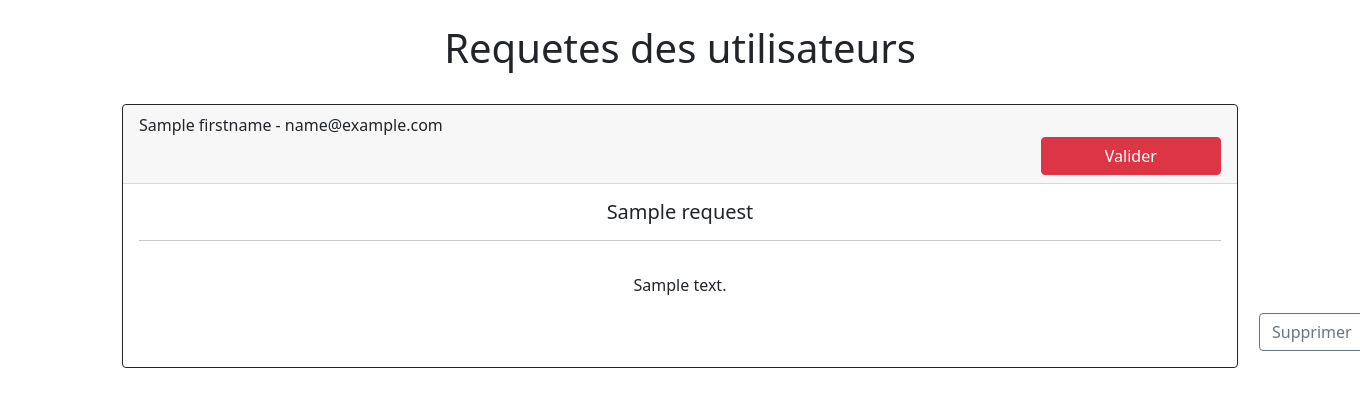
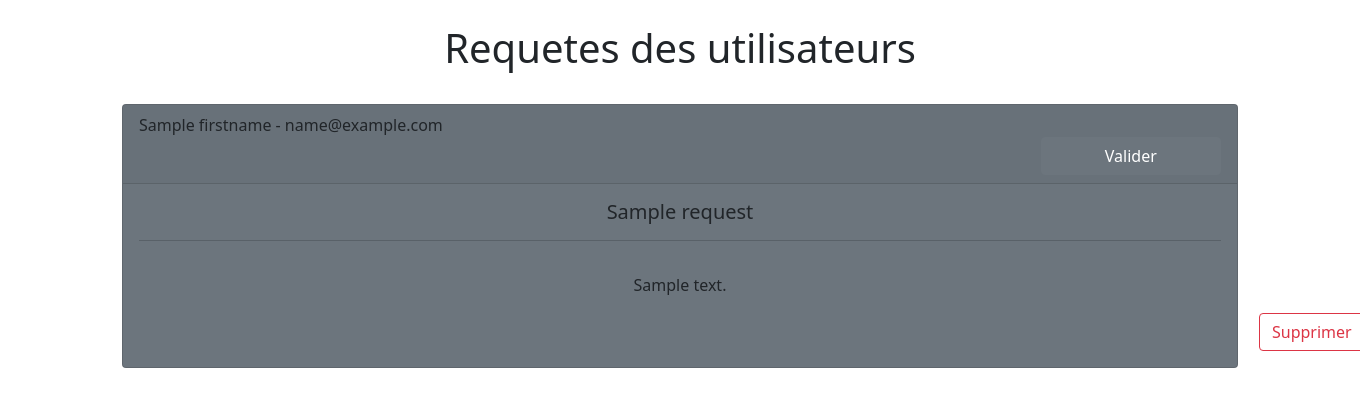
Before and after one commit to Jessica-Sand/lets-come-together, a Symfony app: template templates/admin/user_request/list.html.twig in a window 1360 px wide. Shown: the part 82-489 px from the top of the page. Run offline with Twig, Linux system fonts and the light colour scheme; the template is opened without the code that fills it: most values are stand-ins (such as "Sample title", 1, 10 or a date in 2020); some libraries are stand-ins or nearby versions.

Commit message:
Styling user Request

```diff
--- a/templates/admin/user_request/list.html.twig
+++ b/templates/admin/user_request/list.html.twig
@@ -18,26 +18,27 @@
 
 	<div class="container">
         {% for request in requests %}
-            <div class="card text-center border border-dark">
+            <div class="card text-center bg-secondary">
                 <div class="card-header">
-                        <div class="text-start">
-                            {{ request.firstname }} - {{ request.email }}
-                        </div>
-                        <div class="text-end">{% if request.status == 1 %}
+                    <div class="text-start">
+                        {{ request.firstname }} - {{ request.email }}
+                    </div>
+                    <div class="text-end">{% if request.status == 1 %}
                         <a href="{{ path('admin_request_status_change', {id:request.id}) }}">
                         <button type="button" class="btn btn-outline-success col-2">En attente</button>
                         </a>
                         {% else %}
                         <a href="{{ path('admin_request_status_change', {id:request.id}) }}">
-                        <button type="button" class="btn btn-danger col-2">Valider</button>
+                        <button type="button" class="btn btn-secondary col-2">Valider</button>
                         </a>
-                        {% endif %}</div>
+                        {% endif %}
+                    </div>
                 </div>
                 <div class="card-body">
                     <h5 class="card-title">{{ request.subject }}</h5>
                     <hr class="mt-3" style="margin-bottom: 2em">
                     <p class="card-text">{{ request.message }}</p>
-                    <a href="{{ path('admin_request_delete', {id:request.id, token:csrf_token('delete-request')}) }}" class="btn btn-outline-secondary" style="margin-left: 70em">Supprimer</a>
+                    <a href="{{ path('admin_request_delete', {id:request.id, token:csrf_token('delete-request')}) }}" class="btn btn-outline-danger" style="margin-left: 70em">Supprimer</a>
                 </div>
             </div>
             <div class="my-5"></div>
```
